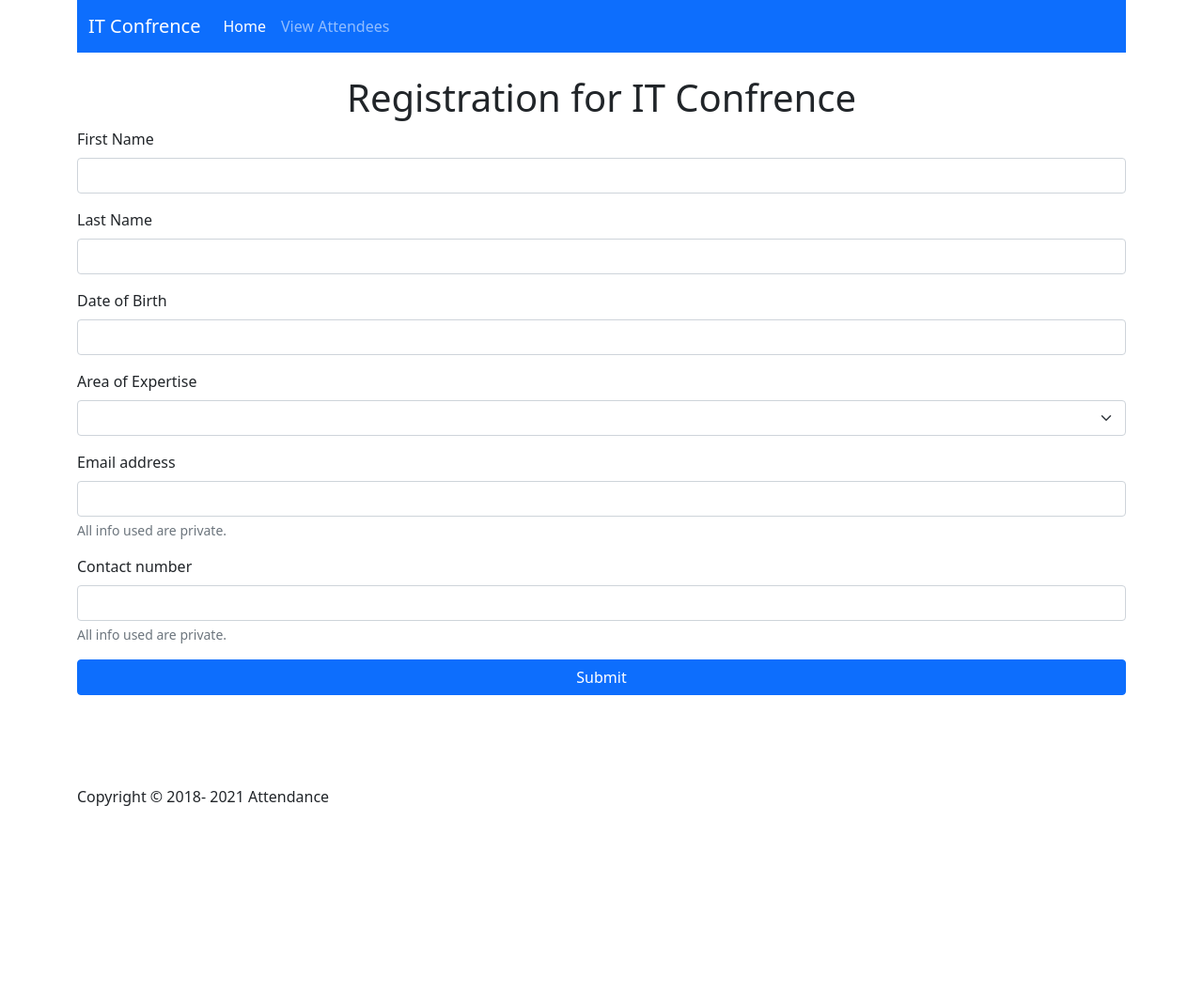
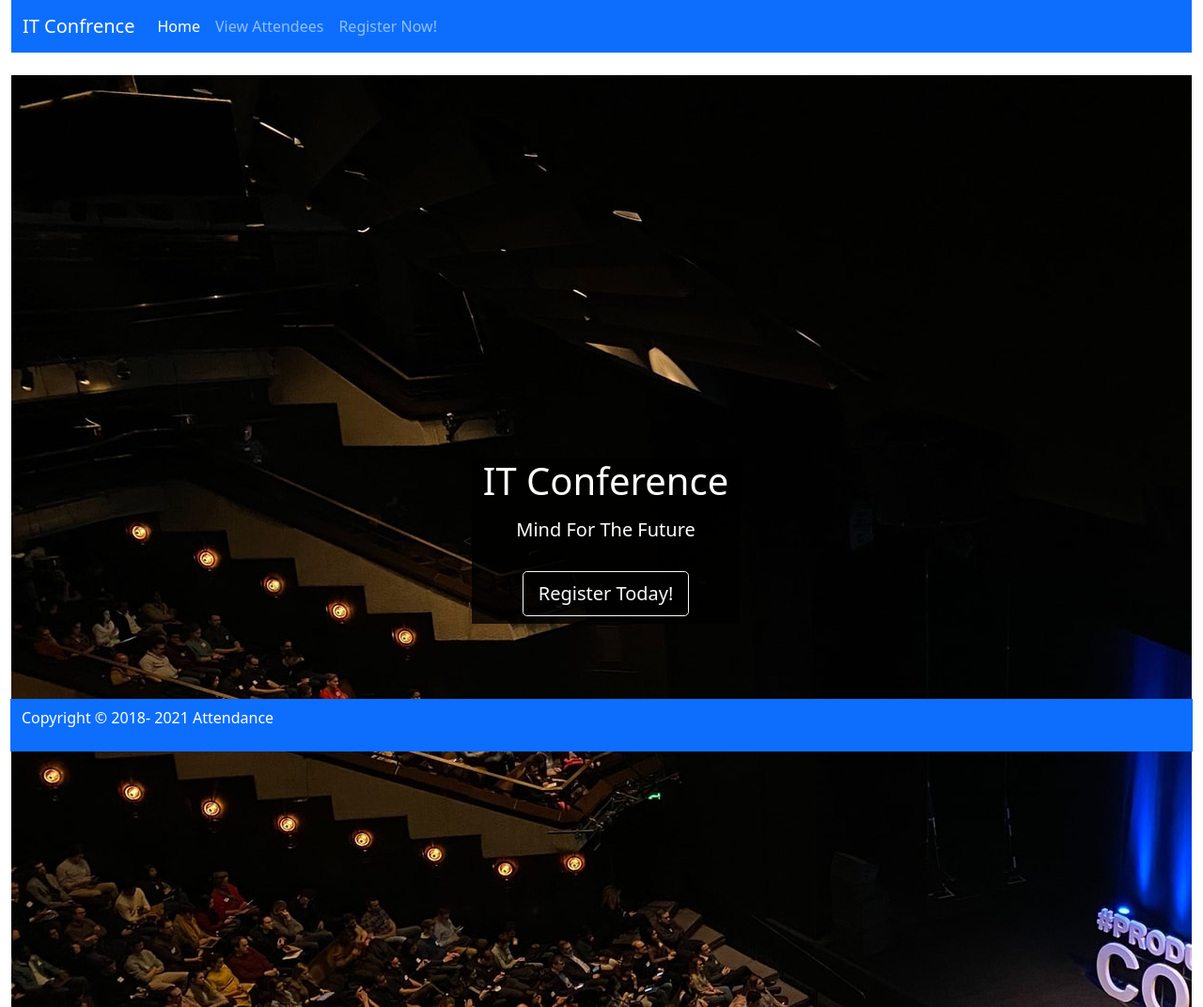
Before and after one commit to lon-nix/attendance, a PHP site: page / in a window 1280 px wide. Shown: the whole page at 94% size. Before the commit the page ends 858 px from the top, so only its background shows below. Run offline with PHP 8.4, Linux system fonts and the light colour scheme; data that the repository does not hold is empty.

Commit message:
Created a landing page

```diff
--- a/includes/footer.php
+++ b/includes/footer.php
@@ -1,15 +1,27 @@
+
         <br>
-        <br>
-        <br>
-        <br>
-        <div id='footer'>
-        <?php echo "<p>Copyright &copy; 2018- ".date("Y")." Attendance</p>";?>
+        <div class="footer">
+      <nav class="navbar fixed-bottom  navbar-dark bg-primary" style="margin: 0px 11px 0 11px; color:white">
+        <div class="container-fluid">
+
+          <?php echo "<p>Copyright &copy; 2018- ".date("Y")." Attendance</p>";?>
         </div>
-    </div>
+      </nav>
+        <!-- <div class= "container">
+    <nav class="navbar fixed-bottom navbar-dark bg-primary">
+      <div class= >
+
+      </div>
+
+
+    </nav>
+    </div> -->
+
     <!-- Optional JavaScript; choose one of the two! -->
 
     <!-- Option 1: Bootstrap Bundle with Popper -->
-    <script src="https://cdn.jsdelivr.net/npm/bootstrap@5.1.3/dist/js/bootstrap.bundle.min.js" integrity="sha384-ka7Sk0Gln4gmtz2MlQnikT1wXgYsOg+OMhuP+IlRH9sENBO0LRn5q+8nbTov4+1p" crossorigin="anonymous"></script>
+    <script src="https://cdn.jsdelivr.net/npm/bootstrap@5.1.3/dist/js/bootstrap.bundle.min.js"
+    integrity="sha384-ka7Sk0Gln4gmtz2MlQnikT1wXgYsOg+OMhuP+IlRH9sENBO0LRn5q+8nbTov4+1p" crossorigin="anonymous"></script>
 
     <!-- Option 2: Separate Popper and Bootstrap JS -->
     <!--
--- a/includes/header.php
+++ b/includes/header.php
@@ -5,11 +5,25 @@
     <meta charset="utf-8">
     <meta name="viewport" content="width=device-width, initial-scale=1">
 
+    <!-- CSS -->
+    <link rel="stylesheet" href="css/site.css">
+
     <!-- Bootstrap CSS -->
-    <link href="https://cdn.jsdelivr.net/npm/bootstrap@5.1.3/dist/css/bootstrap.min.css" rel="stylesheet" integrity="sha384-1BmE4kWBq78iYhFldvKuhfTAU6auU8tT94WrHftjDbrCEXSU1oBoqyl2QvZ6jIW3" crossorigin="anonymous">
+    <link href="https://cdn.jsdelivr.net/npm/bootstrap@5.1.3/dist/css/bootstrap.min.css" rel="stylesheet"
+     integrity="sha384-1BmE4kWBq78iYhFldvKuhfTAU6auU8tT94WrHftjDbrCEXSU1oBoqyl2QvZ6jIW3" crossorigin="anonymous">
 
-    <!-- CSS -->
-    <link rel="stylesheet" href="css/site.css" />
+    <!-- MDB icon -->
+    <link rel="icon" href="img/mdb-favicon.ico" type="image/x-icon" />
+    <!-- Font Awesome -->
+    <link rel="stylesheet" href="https://use.fontawesome.com/releases/v5.15.2/css/all.css" />
+    <!-- Google Fonts Roboto -->
+    <link
+      rel="stylesheet"
+      href="https://fonts.googleapis.com/css2?family=Roboto:wght@300;400;500;700;900&display=swap"
+    />
+    <!-- MDB -->
+    <link rel="stylesheet" href="css/mdb.min.css" />
+
 
     <!-- JQuery CSS -->
     <link rel="stylesheet" href="//code.jquery.com/ui/1.13.0/themes/base/jquery-ui.css">
@@ -18,8 +32,8 @@
     <title>Attendance - <?php echo $title ?> </title>
   </head>
   <body>
-    <div class='container'>
-      <nav class="navbar navbar-expand-lg navbar-dark bg-primary">
+    <div class='container-fluid'>
+      <nav class="navbar sticky-top navbar-expand-lg  navbar-dark bg-primary">
         <div class="container-fluid">
           <a class="navbar-brand" href="index.php">IT Confrence</a>
           <button class="navbar-toggler" type="button" data-bs-toggle="collapse" data-bs-target="#navbarNav" aria-controls="navbarNav" aria-expanded="false" aria-label="Toggle navigation">
@@ -33,6 +47,9 @@
               <li class="nav-item">
                 <a class="nav-link" href="viewrecords.php">View Attendees</a>
               </li>
+              <li class="nav-item">
+                <a class="nav-link" href="register.php">Register Now!</a>
+              </li>
             </ul>
           </div>
         </div>
--- a/index.php
+++ b/index.php
@@ -6,43 +6,29 @@
     $results = $crud-> getSpecialties();
 ?>
 
-    <h1 class="text-center">Registration for IT Confrence</h1>
+<!-- <div class="cover-image" >
 
-    <form method="post" action="success.php">
-        <div class="mb-3">
-            <label for="firstName" class="form-label">First Name</label>
-            <input required class="form-control" id="firstName" name="firstName">
+  <img class="bg-image" src="images/conference-img.jpg">
+</div> -->
+<div class="d-flex justify-content-center align-items-center"
+    style= "background-image: url('images/conference-img.jpg'); height: 62rem;">
+
+    <<!-- div style="background-image: url('images/conference-img.jpg')">
+    <div class="d-flex justify-content-center align-items-center h-100">
+    <a href="register.php" class="btn btn-primary">Register Now</a>
+    </div>
+  </div> -->
+<div id="intro" class="bg-image shadow-2-strong">
+      <div class="mask" style="background-color: rgba(0, 0, 0, 0.8);">
+        <div class="container d-flex align-items-center justify-content-center text-center h-100">
+          <div class="text-white">
+            <h1 class="mb-3">IT Conference</h1>
+            <h5 class="mb-4">Mind For The Future</h5>
+            <a class="btn btn-outline-light btn-lg m-2" href="register.php"
+              role="button">Register Today!</a>
+          </div>
         </div>
-        <div class="mb-3">
-            <label for="lastName" class="form-label">Last Name</label>
-            <input required class="form-control" id="lastName" name="lastName">
-        </div>
-        <div class="mb-3">
-            <label for="dateofbirth" class="form-label">Date of Birth</label>
-            <input type="text" class="form-control" id="dateofbirth" name="dateofbirth">
-        </div>
-        <div class="mb-3">
-            <label for="specialty" class="form-label">Area of Expertise</label>
-            <select class="form-select" id="specialty" name="specialty">
-                <!--<option selected>Select speciality</option>-->
-                <?php while($r = $results ->fetch(PDO::FETCH_ASSOC)){ ?>
-                    <option value= "<?php echo $r['specialty_id']?>"><?php echo $r['name'];?></option>
-                <?php } ?>
-            </select>
-        </div>
-        <div class="mb-3">
-            <label for="email" class="form-label">Email address</label>
-            <input required type="email" class="form-control" id="email" name="email" aria-describedby="Help">
-            <div id="Help" class="form-text">All info used are private.</div>
-        </div>
-        <div class="mb-3">
-            <label for="phone" class="form-label">Contact number</label>
-            <input type="text" class="form-control" id="phone" name="phone" aria-describedby="Help">
-            <div id="Help" class="form-text">All info used are private.</div>
-        </div>
-        <div class="d-grid gap-2">
-            <button type="submit" class="btn btn-primary" name="submit">Submit</button>
-        </div>
-    </form>
+      </div>
+    </div>
 
- <?php require_once 'includes/footer.php';?>
+<?php require_once 'includes/footer.php';?>
```
Also changed, not shown: register.php (added, +49 -0 lines), conference1.jpg (added), images/conference-img.jpg (added), images/conference.jpg (added), images/conference2.jpg (added).
